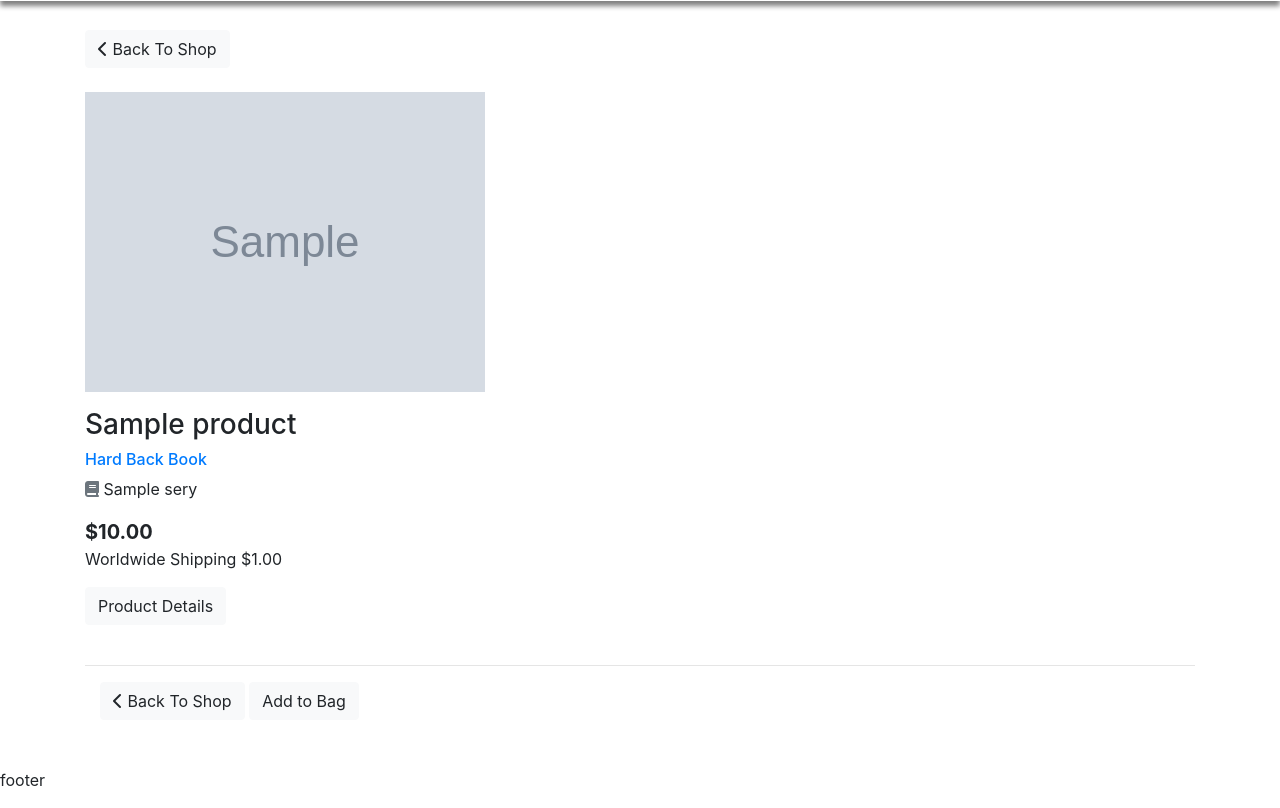
After one commit to Code-Institute-Submissions/Author-Site, a Django app: page /products/1 in a window 1280 px wide. The commit adds this page. Shown: the part 371-1179 px from the top of the page. Run offline with Django 3.2, Linux system fonts and the light colour scheme; tables that the repository leaves empty hold one stand-in row (values such as "Sample post"); grey boxes marked "Sample" are stand-in pictures; some libraries are stand-ins or nearby versions.

Commit message:
More work on product_detail & products Fleshing out the templates, with basic styling, for building the bag.

```diff
--- /dev/null
+++ b/products/static/products/css/products.css
@@ -0,0 +1,3 @@
+.card-img-overlay {
+    pointer-events: none;
+}
--- /dev/null
+++ b/products/templates/products/product_detail.html
@@ -0,0 +1,76 @@
+{% extends 'base.html' %}
+
+{% block content %}
+
+<!-- PRODUCT -->
+<section id="product" class="py-4">
+    <div class="container">
+        <a href="{% url 'products' %}" class="btn btn-light mb-4">
+            <span class="icon">
+                <i class="fas fa-chevron-left"></i>
+            </span>
+            <span>Back To Shop</span>
+        </a>
+
+        <div class="row">
+            <div class="col">
+
+                <!-- image -->
+                <img src="{{ product.image.url}}" alt="product photo"
+                    class="img-main img-fluid mb-3">
+
+                <!-- title -->
+                <div id="product-details-container">
+                    <div>
+                        <h3>{{ product.name }}</h3>
+                        <h6 class="text-primary">
+                            {{ product.get_product_type_display }}</h6>
+                        <p>
+                            <i class="fas fa-book text-secondary"></i>
+                            {{ product.series }}
+                        </p>
+                        <p class="lead mb-0 text-left font-weight-bold">
+                            ${{ product.price }}</p>
+
+                        {% if product.shipping %}
+                        <p>Worldwide Shipping ${{ product.shipping }}</p>
+                        {% endif  %}
+
+                        <p>
+                            <a class="btn btn-light mb-4" data-toggle="collapse"
+                                href="#collapseExample" role="button"
+                                aria-expanded="false"
+                                aria-controls="collapseExample">
+                                Product Details
+                            </a>
+                        </p>
+                        <div class="collapse" id="collapseExample">
+                            <div class="card card-body">
+
+                            </div>
+                        </div>
+
+
+
+                    </div>
+                </div>
+
+                <hr>
+
+                <div class="col-12">
+                    <a href="{% url 'products' %}" class="btn btn-light mb-4">
+                        <span class="icon">
+                            <i class="fas fa-chevron-left"></i>
+                        </span>
+                        <span>Back To Shop</span>
+                    </a>
+                    <input type="submit" class="btn btn-light mb-4" value="Add to Bag">
+                </div>
+
+            </div>
+        </div>
+
+    </div>
+</section>
+
+{% endblock %}
--- a/products/templates/products/product_details.html
+++ /dev/null
@@ -1 +0,0 @@
-{% extends 'base.html' %}
```
Also changed, not shown: products/templates/products/products.html (+26 -10 lines).
